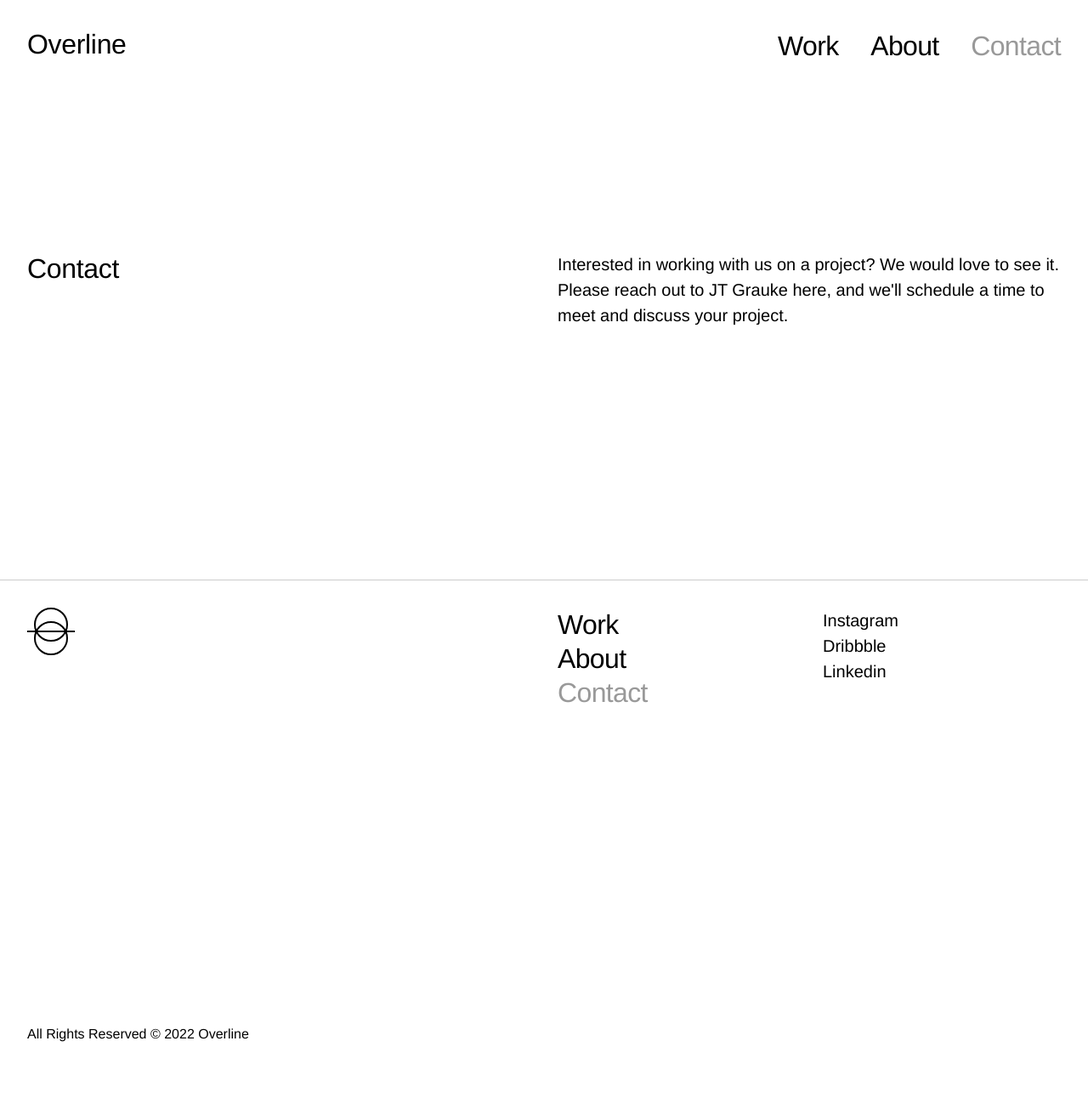
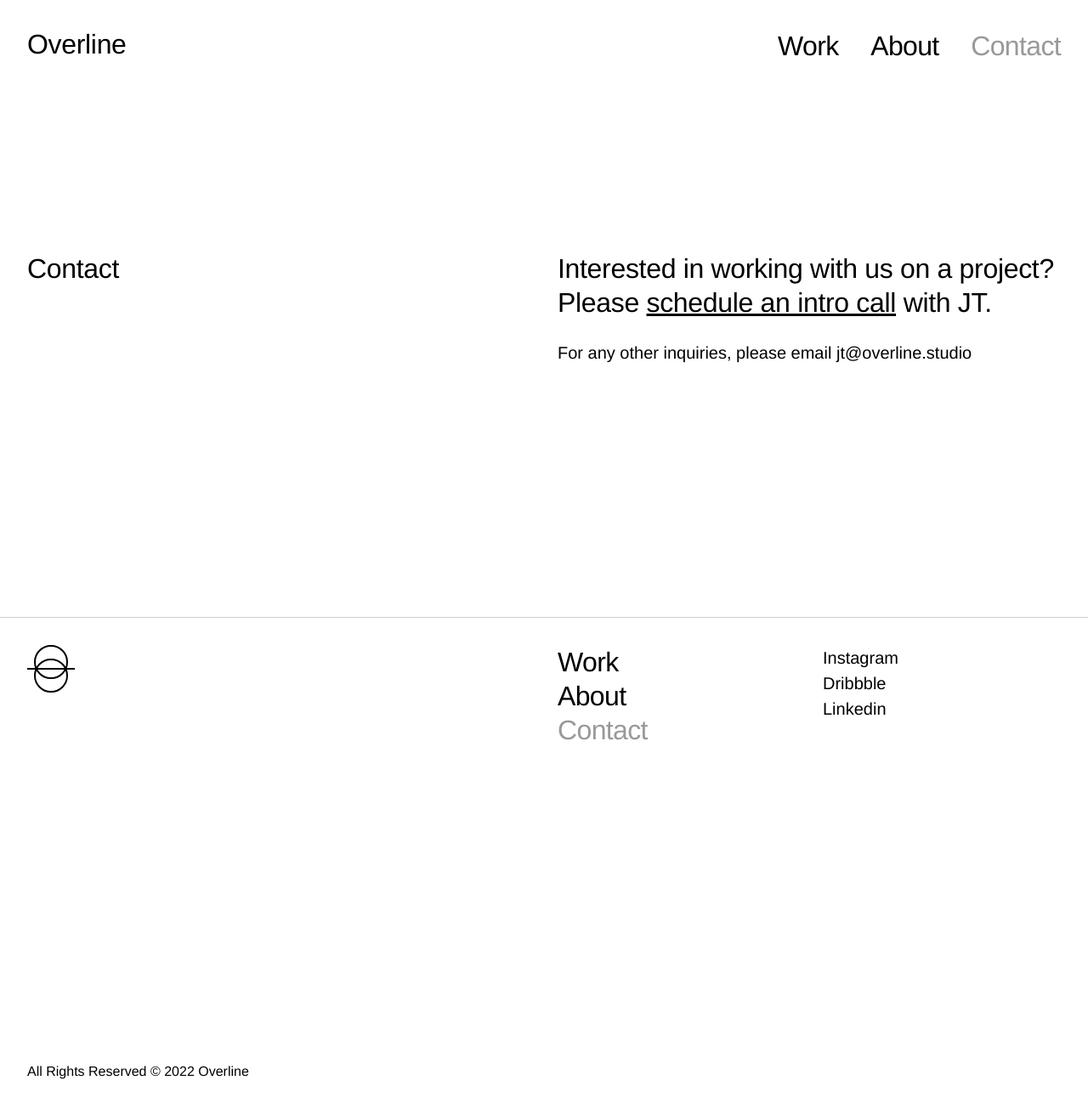
Before and after one commit to jtgrauke/Overline.Studio, a Jekyll site: the page built from _pages/contact.md, in a window 1280 px wide. Shown: the whole page at 85% size. Built offline with Jekyll 4.4.1, drawn with Linux system fonts in a browser that asks for light colours; nearby versions of some CDN libraries; before the commit the page ends 1261 px from its top, so only the background shows below that.

Commit message:
contact and blockquote

```diff
--- a/_pages/contact.md
+++ b/_pages/contact.md
@@ -8,12 +8,13 @@ featured_image: '/images/social.jpg'
 
 	<div class="wrap pt6 mt6 pb6 mb6">
 
-		<div class="span-12 sm-span-6">
+		<div class="span-12 sm-span-6 mb3">
 			<h2 class="displayLarge">Contact</h2>
 		</div>
 
 		<div class="span-12 sm-span-6 sm-start-7">
-            <p>Interested in working with us on a project? We would love to see it. Please reach out to JT Grauke <a href="mailto:jt@overline.studio">here</a>, and we'll schedule a time to meet and discuss your project.</p>
+            <h3 class="displayLarge">Interested in working with us on a project?<br class="mobile-hide"> Please <a target="_blank" class="link-affordance" href="https://calendly.com/jtgrauke/intro?month=2022-06">schedule an intro call</a> with JT.</h3>
+			<p>For any other inquiries, please email <a href="mailto:jt@overline.studio">jt@overline.studio</a></p>
         </div>
 
 	</div>
--- a/_sass/_basic.scss
+++ b/_sass/_basic.scss
@@ -323,7 +323,7 @@ blockquote {
 		font-size: 56px;
 
 		span {
-			margin-left: -0.5rem;
+			margin-left: -1rem;
 		}
 	}
 
@@ -332,6 +332,14 @@ blockquote {
 a {
 	text-decoration: none;
 	color: $text-dark-color;
+
+	&.link-affordance {
+		text-decoration: underline;
+
+		&:hover {
+			text-decoration: none;
+		}
+	}
 
 	&:hover {
 		color: $text-medium-color;
```
Also changed, not shown: _projects/thrive-digital.md (+5 -1 lines).
